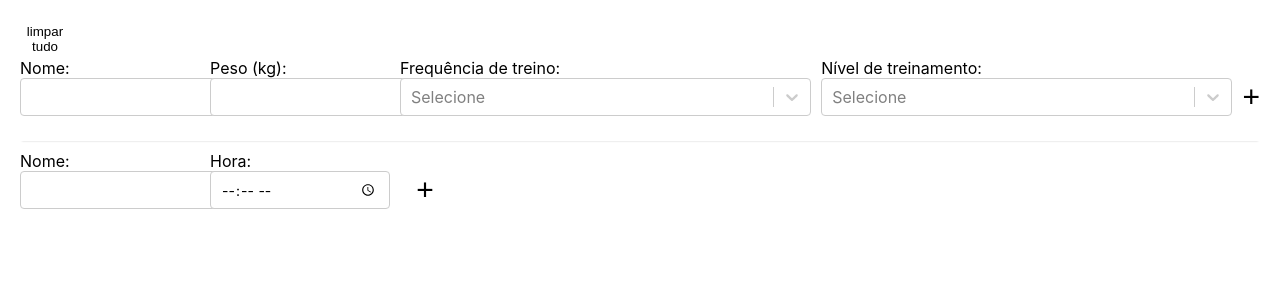
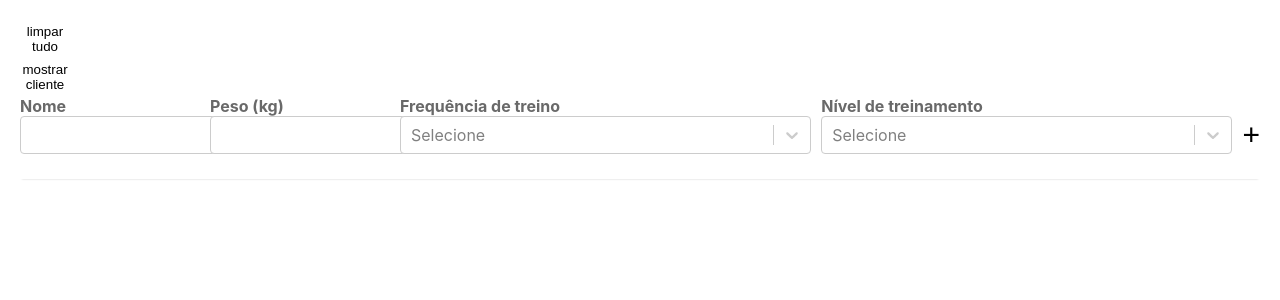
Before and after one commit to amandavmanduca/diet, a Next.js app: page / in a window 1280 px wide. Shown: the top 300 px of the page. Built offline with nearby package versions, Linux system fonts and the light colour scheme.

Commit message:
:bug: Fixing meals map issue and improving design

```diff
--- a/features/main/sections/client/index.tsx
+++ b/features/main/sections/client/index.tsx
@@ -2,10 +2,15 @@ import Image from "next/image"
 import Select from 'react-select';
 import { CalculateClientData } from "../../../utils/calculator"
 import { trainingFrequency, trainingLevel } from '../../../utils/training-options'
-import React, { useContext } from "react"
+import React, { useContext, useEffect, useState } from "react"
 import { GeneralContext } from "../../context"
 
-export const Client = () => {
+type Props = {
+    show: boolean,
+    setShow: React.Dispatch<React.SetStateAction<boolean>>
+}
+
+export const Client = ({ show, setShow }: Props) => {
     const { general, setGeneral } = useContext(GeneralContext);
     const handleSubmit = (event: any) => {
         event.preventDefault()
@@ -25,14 +30,18 @@ export const Client = () => {
             meals: []
         })
         event.target.reset();
+        setShow(false)
     }
 
+
     return (
+        <>
+        {show && (
         <div style={{ marginBottom: '10px', boxShadow: '0 2px 2px -2px rgba(0,0,0,.2)' }}>
             <form style={{ width: '100%', marginBottom: '25px' }} onSubmit={handleSubmit}>
                 <div style={{ display: 'flex', gap: '10px', alignItems: 'flex-end' }}>
                     <div style={{ width: '180px', display: 'grid' }}>
-                        <label>Nome: </label>
+                        <h4 style={{ color: '#696969' }}>Nome</h4>
                         <input type="text" name="client_name" step=".01" defaultValue={general?.client?.client_name}
                             style={{
                                 minHeight: '38px',
@@ -40,7 +49,7 @@ export const Client = () => {
                         />
                     </div>
                     <div style={{ width: '180px', display: 'grid' }}>
-                        <label>Peso (kg): </label>
+                        <h4 style={{ color: '#696969' }}>Peso (kg)</h4>
                         <input type="number" name="weight_kg" step=".01" defaultValue={general?.client?.weight_kg}
                             style={{
                                 minHeight: '38px',
@@ -48,7 +57,7 @@ export const Client = () => {
                         />
                     </div>
                     <div style={{ width: '100%' }}>
-                        <label>Frequência de treino: </label>
+                        <h4 style={{ color: '#696969' }}>Frequência de treino</h4>
                         <Select
                             name="training_frequency"
                             placeholder="Selecione"
@@ -56,7 +65,7 @@ export const Client = () => {
                             options={trainingFrequency} />
                     </div>
                     <div style={{ width: '100%' }}>
-                        <label>Nível de treinamento: </label>
+                        <h4 style={{ color: '#696969' }}>Nível de treinamento</h4>
                         <Select
                             name="training_level"
                             placeholder="Selecione"
@@ -73,5 +82,7 @@ export const Client = () => {
                 </div>
             </form>
         </div>
+        )}
+        </>
     )
 }
--- a/features/main/sections/meal/index.tsx
+++ b/features/main/sections/meal/index.tsx
@@ -152,7 +152,7 @@ export const MealPage = ({
             {foods?.length > 0 && (
                 <div style={{ marginTop: '15px' }}>
                     <h4 style={{ color: '#696969' }}>Alimentos Selecionados</h4>
-                    {foods?.map((food: Food, index) => (
+                    {meal?.foods?.map((food: Food, index) => (
                         <div key={index}
                             style={{
                                 width: '100%',
--- a/features/main/sections/meals/index.tsx
+++ b/features/main/sections/meals/index.tsx
@@ -35,7 +35,7 @@ export const MealsPage = () => {
 
     const updateMealSum = useCallback((values) => {
         if (values) {
-            const meal = general.meals.find((m: Meal) => m.id === values.meal.id)
+            const meal = general.meals.find((m: Meal) => m.id === values.meal.id && m.name === values?.meal.name)
             if (meal) {
                 const currentMeal: Meal = {
                     id: meal.id,
@@ -44,12 +44,13 @@ export const MealsPage = () => {
                     foods: values.meal.foods,
                     sum: values.mealSum,
                 }
-                const otherMeals = general.meals.filter((m: Meal) => m.id !== values.meal.id)
+                const otherMeals = general.meals.filter((m: Meal) => m.id !== values.meal.id && m.name !== values?.meal.name )
                 const currentMeals = [
                     ...otherMeals,
                     currentMeal
                 ]
-                setGeneral({ client: general?.client, meals: currentMeals })
+                const sortedMeals = currentMeals.sort((a, b) => a.time.localeCompare(b.time))
+                setGeneral({ client: general?.client, meals: sortedMeals })
             }
         }
         // eslint-disable-next-line react-hooks/exhaustive-deps
@@ -89,7 +90,8 @@ export const MealsPage = () => {
     return (
         <div>
             {general?.client && (
-                <div style={{ display: 'flex', boxShadow: '0 2px 2px -2px rgba(0,0,0,.2)', paddingBottom: '15px' }}>
+                <div style={{ marginBottom: '20px', width: '100%', display: 'flex', flexDirection: 'column', alignItems: 'center', gap: '6px', backgroundColor: '#F5F5F5', padding: '20px', borderRadius: '4px', boxShadow: 'rgba(99, 99, 99, 0.2) 0px 2px 8px 0px' }}>
+                    <div style={{ display: 'flex', width: '100%', justifyContent: 'space-around' }}>
                         <div style={{ width: '100%', display: 'flex', flexDirection: 'column', alignItems: 'center' }}>
                             <p style={{ textTransform: 'uppercase', fontWeight: '500' }}>{general?.client?.client_name}</p>
                             <div style={{ display: 'flex', gap: '20px' }}>
@@ -106,7 +108,7 @@ export const MealsPage = () => {
                                 <div
                                     style={{
                                         textAlign: 'center',
-                                    color: Number((Number(general?.client?.energetic_value) - Number(mealsSum.cal)).toFixed(0)) > 0 ? '8FBDDE' : '#FF5733'
+                                        color: Number((Number(general?.client?.energetic_value) - Number(mealsSum.cal)).toFixed(0)) >= 0 ? '#8FBDDE' : '#FF5733'
                                     }}
                                 >
                                     <p>{(Number(general?.client?.energetic_value) - Number(mealsSum.cal)).toFixed(0)}</p>
@@ -114,6 +116,7 @@ export const MealsPage = () => {
                                 </div>
                             </div>
                         </div>
+                        {Number(mealsSum.cal) > 0 && (
                             <div style={{ width: '100%' }}>
                                 <div style={{ display: 'flex', flexDirection: 'column', alignItems: 'center' }}>
                                     <h4>Distribuições Totais</h4>
@@ -136,12 +139,17 @@ export const MealsPage = () => {
                                     </div>
                                 </div>
                             </div>
+                        )}
+                    </div>
                 </div>
             )}
-            <form style={{ width: '100%', marginBottom: '20px' }} onSubmit={handleSubmit}>
+            {general?.client?.client_name && (
+                <div style={{ width: '100%', display: 'flex', flexDirection: 'column', alignItems: 'center', gap: '6px', backgroundColor: '#F5F5F5', padding: '20px', borderRadius: '4px', boxShadow: 'rgba(99, 99, 99, 0.2) 0px 2px 8px 0px' }}>
+                    <h4 style={{ color: '#505050' }}>Adicionar refeição</h4>
+                    <form style={{ width: '100%', display: 'flex', justifyContent: 'center' }} onSubmit={handleSubmit}>
                         <div style={{ display: 'flex', gap: '10px', alignItems: 'flex-end' }}>
                             <div style={{ width: '180px', display: 'grid' }}>
-                        <label>Nome: </label>
+                                <h4 style={{ color: '#696969' }}>Nome</h4>
                                 <input type="text" name="name"
                                     style={{
                                         minHeight: '38px',
@@ -149,7 +157,7 @@ export const MealsPage = () => {
                                 />
                             </div>
                             <div style={{ width: '180px', display: 'grid' }}>
-                        <label>Hora: </label>
+                                <h4 style={{ color: '#696969' }}>Hora</h4>
                                 <input type="time" name="time"
                                     style={{
                                         minHeight: '38px',
@@ -164,8 +172,10 @@ export const MealsPage = () => {
                             </button>
                         </div>
                     </form>
+                </div>
+            )}
             {general?.meals?.length > 0 && general.meals.map((m: Meal, index: number) => (
-                <div key={index}>
+                <div key={m.id}>
                     <MealPage
                         meal={m}
                         updateMealSum={updateMealSum}
--- a/pages/index.tsx
+++ b/pages/index.tsx
@@ -31,7 +31,11 @@ const Home: NextPage = () => {
       maxAge: 30 * 24 * 60 * 60,
       path: '/',
     })
+    if (general.client?.client_name) {
+      setShow(false)
+    }
   }, [general])
+  const [show, setShow] = useState<boolean>(true)
   return (
     <div className={styles.container}>
       <Head>
@@ -53,7 +57,8 @@ const Home: NextPage = () => {
           >
             limpar tudo
           </button>
-          <Client />
+          <button onClick={() => setShow(true)}>mostrar cliente</button>
+          <Client show={show} setShow={setShow} />
           <MealsPage />
         </main>
       </GeneralContext.Provider>
```
Lines whose indentation alone changed are shown as unchanged.
